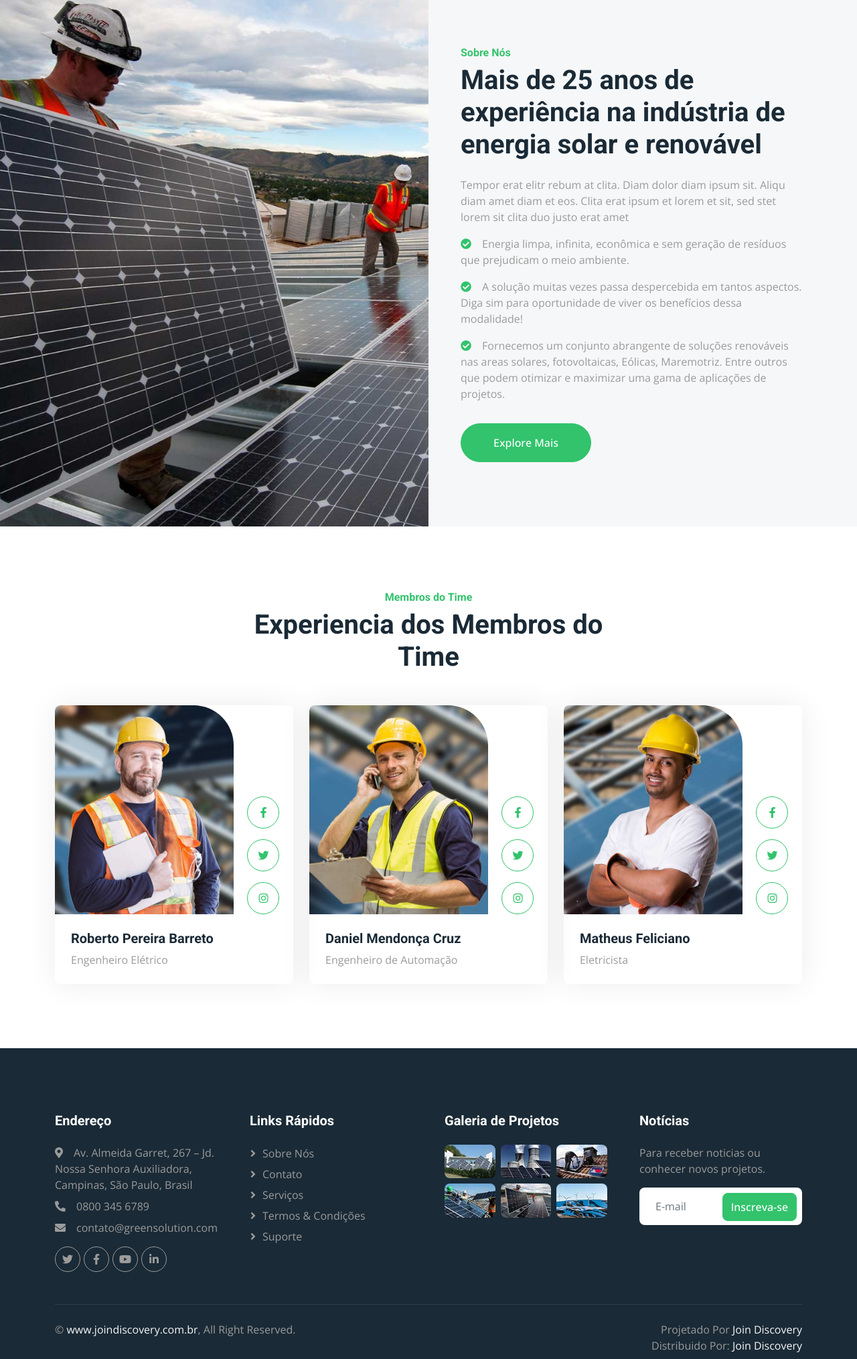
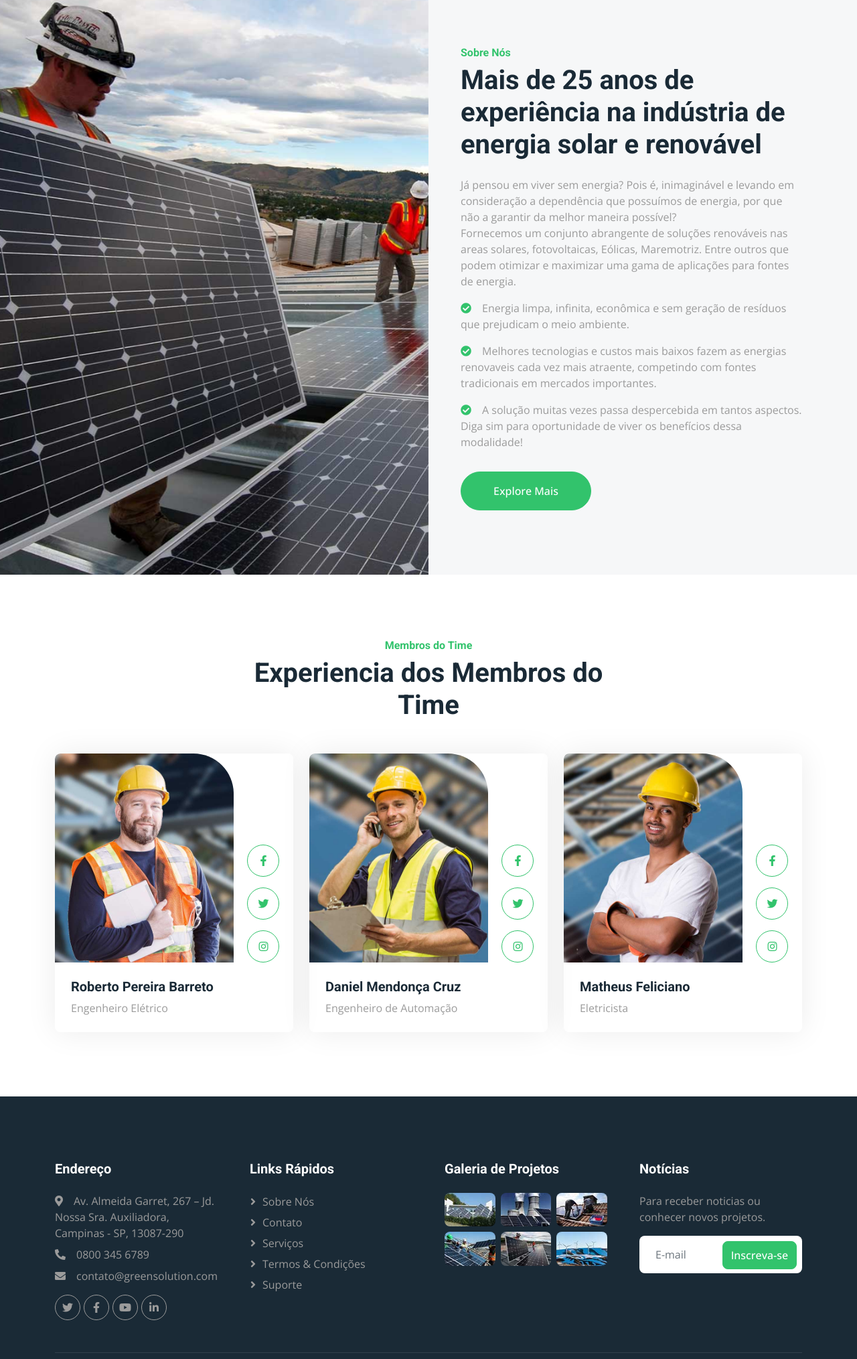
Before and after one commit to LucasTxc/Green-Solution-, a plain HTML site: page solartec-1.0.0/about.html in a window 1280 px wide. Shown: the part 851-2880 px from the top of the page at 67% size. Drawn offline with nearby package versions, Linux system fonts and the light colour scheme.

Commit message:
Alteração

```diff
--- a/solartec-1.0.0/about.html
+++ b/solartec-1.0.0/about.html
@@ -183,10 +183,11 @@
                     <div class="p-lg-5 pe-lg-0">
                         <h6 class="text-primary">Sobre Nós</h6>
                         <h1 class="mb-4">Mais de 25 anos de experiência na indústria de energia solar e renovável</h1>
-                        <p>Tempor erat elitr rebum at clita. Diam dolor diam ipsum sit. Aliqu diam amet diam et eos. Clita erat ipsum et lorem et sit, sed stet lorem sit clita duo justo erat amet</p>
+                        <p>Já pensou em viver sem energia? Pois é, inimaginável e levando em consideração a dependência que possuímos de energia, por que não a garantir da melhor maneira possível?<br>Fornecemos um conjunto abrangente de soluções renováveis nas areas solares, fotovoltaicas, Eólicas, Maremotriz. Entre outros que podem otimizar e maximizar uma gama de aplicações para fontes de energia.</p>
+                        <p></p>
                         <p><i class="fa fa-check-circle text-primary me-3"></i>Energia limpa, infinita, econômica e sem geração de resíduos que prejudicam o meio ambiente.</p>
+                        <p><i class="fa fa-check-circle text-primary me-3"></i>Melhores tecnologias e custos mais baixos fazem as energias renovaveis cada vez mais atraente, competindo com fontes tradicionais em mercados importantes.</p>
                         <p><i class="fa fa-check-circle text-primary me-3"></i>A solução muitas vezes passa despercebida em tantos aspectos. Diga sim para oportunidade de viver os benefícios dessa modalidade!</p>
-                        <p><i class="fa fa-check-circle text-primary me-3"></i>Fornecemos um conjunto abrangente de soluções renováveis nas areas solares, fotovoltaicas, Eólicas, Maremotriz. Entre outros que podem otimizar e maximizar uma gama de aplicações de projetos.</p>
                         <a href="service.html" class="btn btn-primary rounded-pill py-3 px-5 mt-3">Explore Mais</a>
                     </div>
                 </div>
@@ -264,7 +265,7 @@
             <div class="row g-5">
                 <div class="col-lg-3 col-md-6">
                     <h5 class="text-white mb-4">Endereço</h5>
-                    <p class="mb-2"><i class="fa fa-map-marker-alt me-3"></i>Av. Almeida Garret, 267 – Jd. Nossa Senhora Auxiliadora, Campinas, São Paulo, Brasil</p>
+                    <p class="mb-2"><i class="fa fa-map-marker-alt me-3"></i>Av. Almeida Garret, 267 – Jd. Nossa Sra. Auxiliadora, Campinas - SP, 13087-290</p>
                     <p class="mb-2"><i class="fa fa-phone-alt me-3"></i>0800 345 6789</p>
                     <p class="mb-2"><i class="fa fa-envelope me-3"></i>contato@greensolution.com</p>
                     <div class="d-flex pt-2">
```
